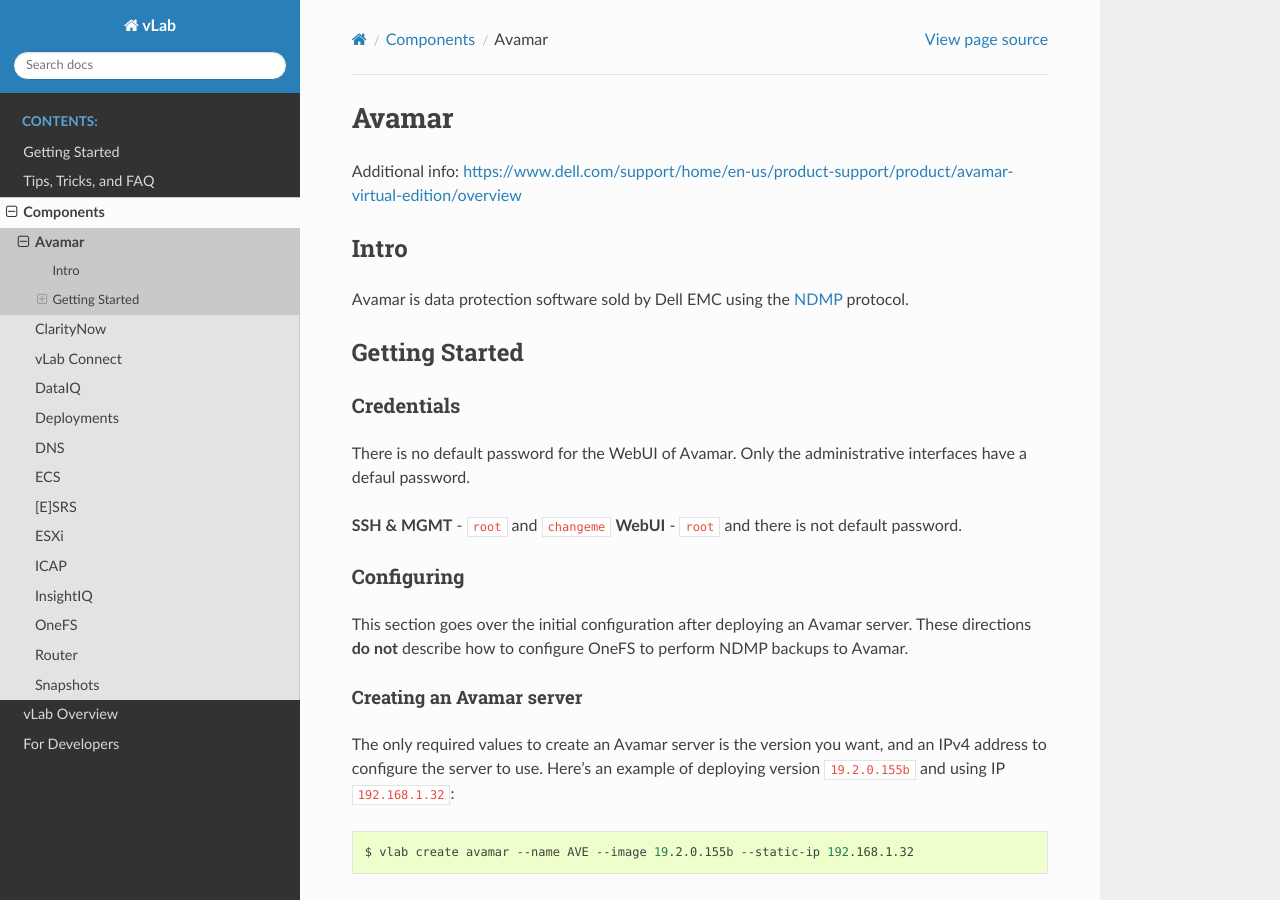
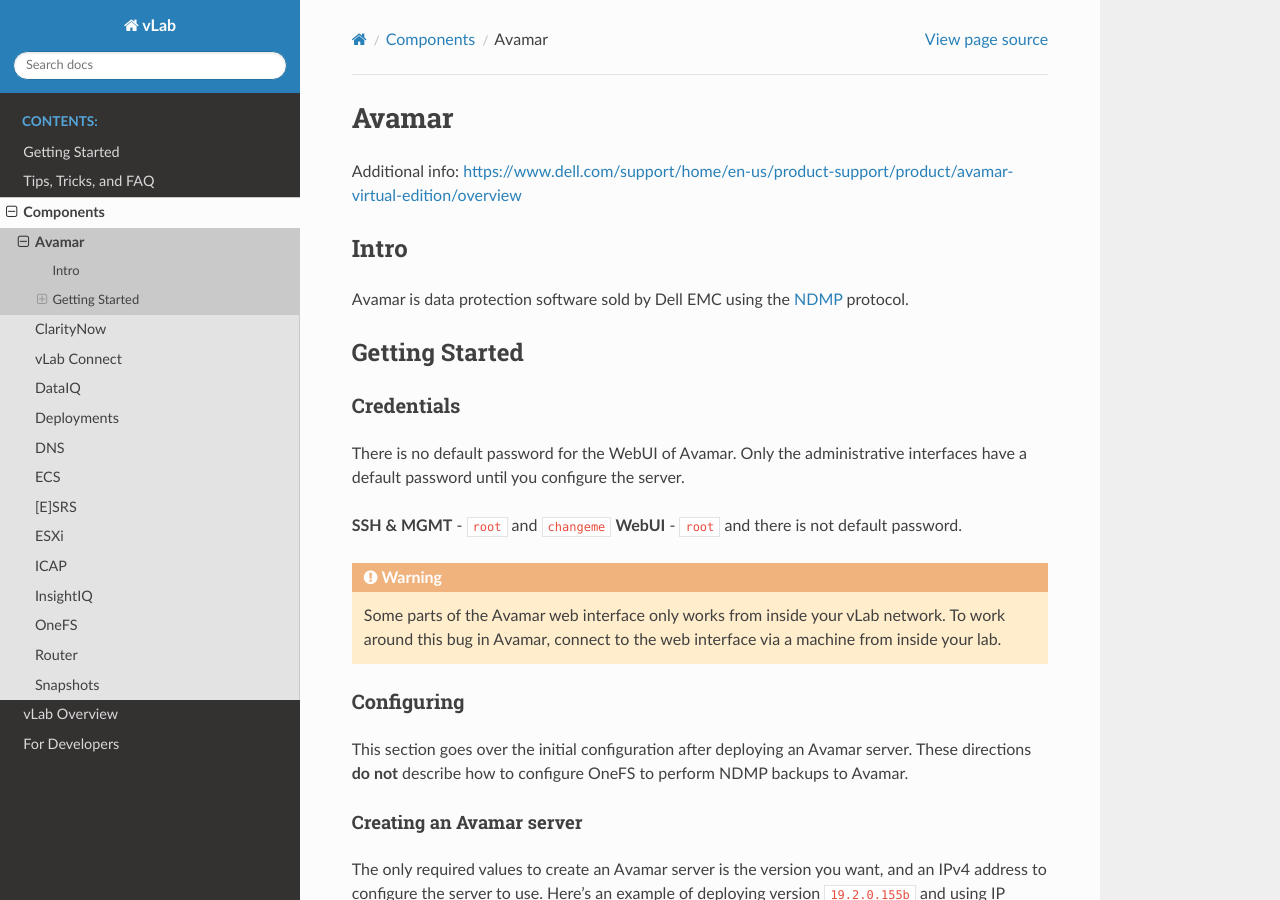
Before and after one commit to willnx/vlab_docs, a Sphinx documentation site: the page built from docs/source/components/avamar/avamar.rst, in a window 1280 px wide and 900 px high. Built offline with Sphinx 7.4.7 and the Read the Docs theme 2.0.0, drawn with Linux system fonts in a browser that asks for light colours.

Commit message:
Updated Avamar doc

```diff
--- a/docs/source/components/avamar/avamar.rst
+++ b/docs/source/components/avamar/avamar.rst
@@ -15,10 +15,16 @@
 Credentials
 -----------
 There is no default password for the WebUI of Avamar. Only the administrative interfaces
-have a defaul password.
+have a default password until you configure the server.
 
 **SSH & MGMT** - ``root`` and ``changeme``
 **WebUI** - ``root`` and there is not default password.
+
+.. warning::
+
+   Some parts of the Avamar web interface only works from inside your vLab network.
+   To work around this bug in Avamar, connect to the web interface via a machine
+   from inside your lab.
 
 Configuring
 -----------
```
